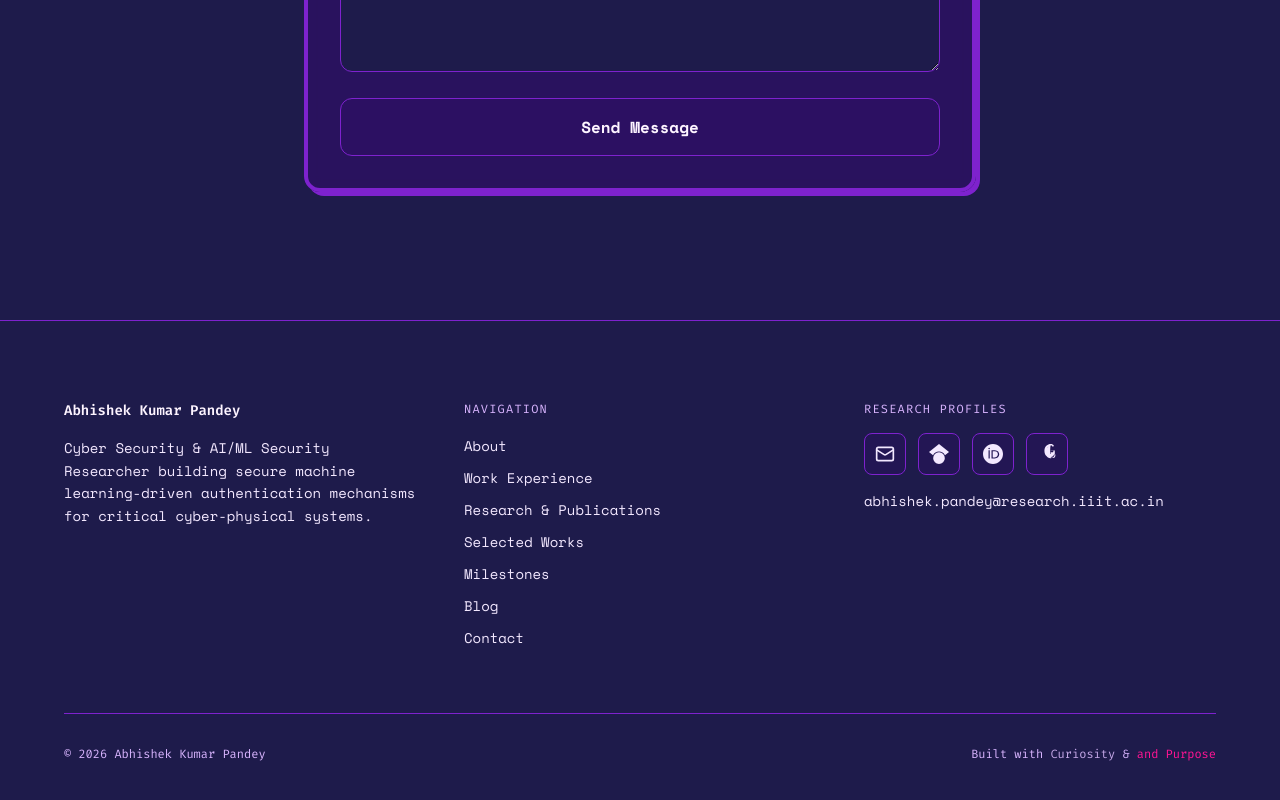
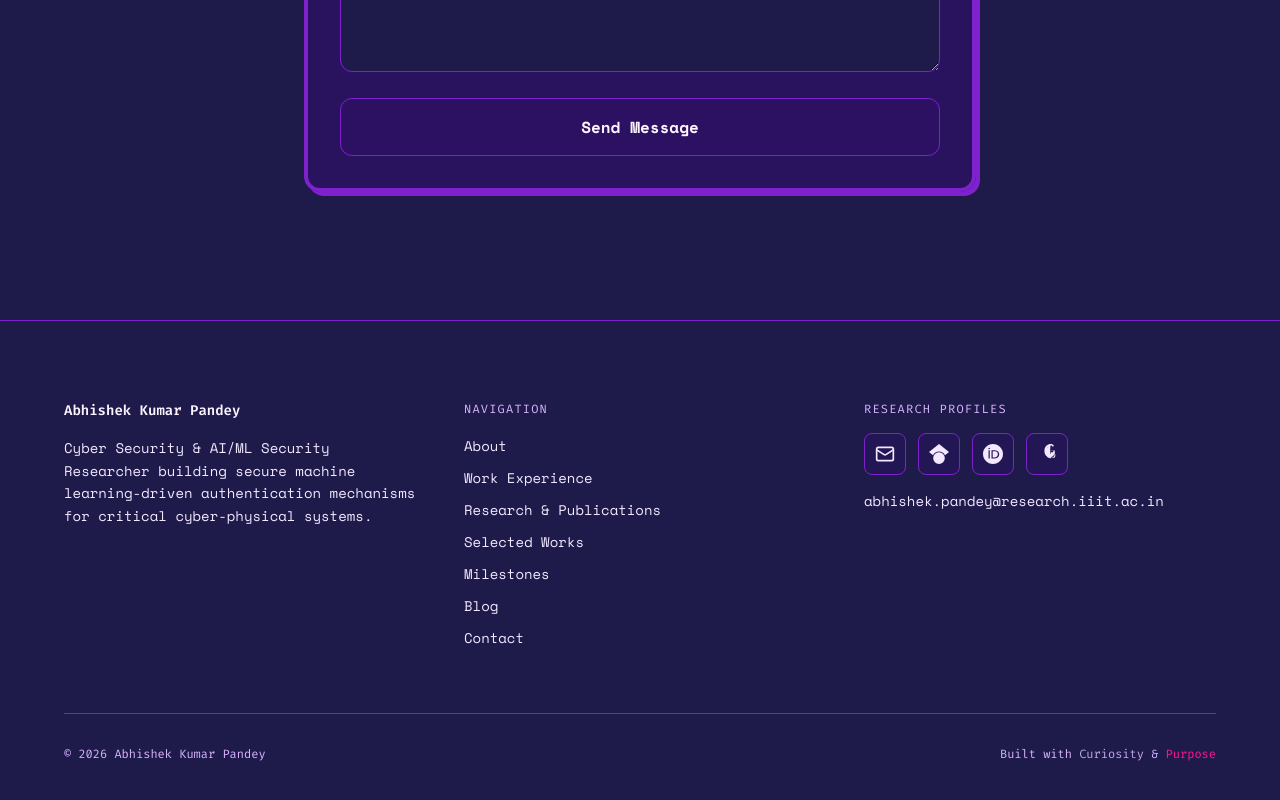
Before and after one commit to abhipandey5/abhipandey5.github.io, a React (Vite) app: page / in a window 1280 px wide. Shown: the part 8320-9120 px from the top of the page. Built offline with nearby package versions, Linux system fonts and the light colour scheme.

Commit message:
Update Footer.jsx

```diff
--- a/src/components/Footer.jsx
+++ b/src/components/Footer.jsx
@@ -112,7 +112,7 @@ const Footer = () => {
           <p className="font-mono text-xs text-text-muted">
             Built with{' '}
             <span className="text-lavender">Curiosity</span>{' '}&{' '}
-            <span className="text-pink">and Purpose</span>
+            <span className="text-pink">Purpose</span>
           </p>
         </div>
       </div>
```
